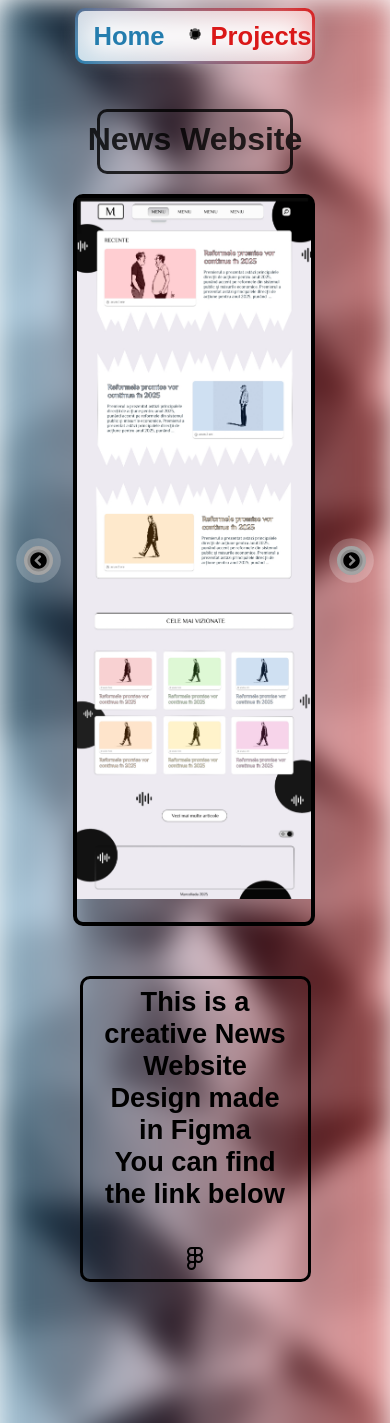
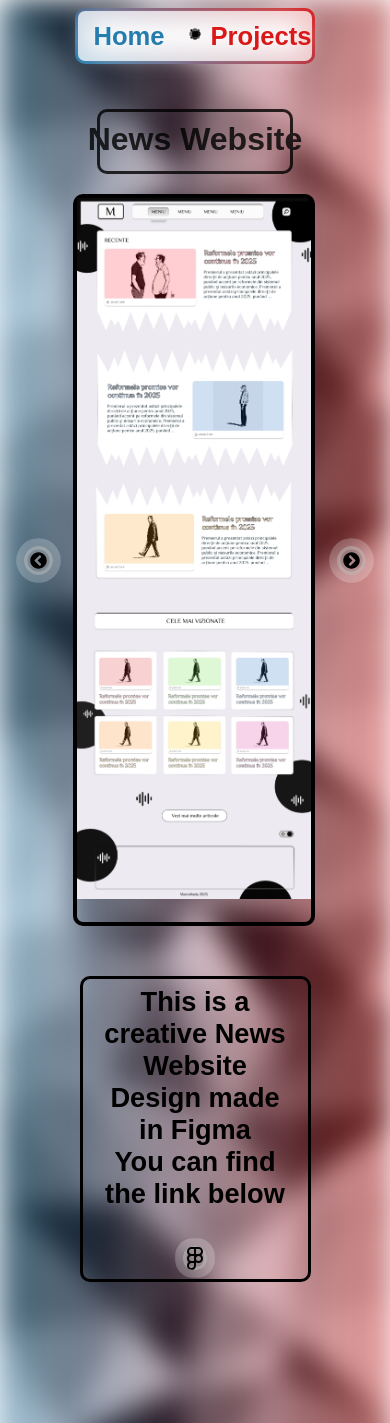
Before and after one commit to Roxxanar/PortofolioNextJs, a Next.js app: page /uiux in a window 390 px wide. Shown: the top 1423 px of the page. Built offline with nearby package versions, Linux system fonts and the light colour scheme; a web font is replaced by a local one.

Commit message:
changes9

```diff
--- a/src/app/drawings/drawings.module.css
+++ b/src/app/drawings/drawings.module.css
@@ -1,5 +1,3 @@
-
-
 .backgroundsvg {
   margin: 0;
   position: absolute;
@@ -82,8 +80,6 @@
 
   background: conic-gradient(rgba(255, 255, 255, 0.75) 0 0) padding-box,
     var(--grad) border-box;
-
-
 }
 
 .navbar::before {
@@ -117,8 +113,7 @@
   display: flex;
   width: 30vw;
   justify-content: center;
- gap:20px;
-
+  gap: 20px;
 }
 
 .hoveronphoto p {
@@ -129,27 +124,72 @@ text-align: center;
 
   -webkit-background-clip: text;
   -webkit-text-fill-color: transparent;
-
 }
-
 
 .pdf {
   margin-top: 60px;
-    width:80%;
+  width: 80%;
   height: auto;
-
 }
 
 .pdfstyle {
-
-
-
   border: 4px solid black;
   border-radius: 20px;
-
-
 }
 
+/* Declate color shifting animation */
+@keyframes colorShift {
+  0%,
+  100% {
+    background: #cdcdcd;
+  }
+  33% {
+    background: #acacac;
+  }
+  66% {
+    background: transparent;
+  }
+}
+
+/* Declare border pulse animation */
+@keyframes borderPulse {
+  0% {
+    box-shadow: inset 0px 0px 0px 5px rgba(255, 255, 255, 0.4),
+      0px 0px 0px 0px rgba(255, 255, 255, 1);
+  }
+  100% {
+    box-shadow: inset 0px 0px 0px 3px rgba(237, 237, 237, 0.2),
+      0px 0px 0px 10px rgba(255, 255, 255, 0);
+  }
+}
+
+/* Declare shine on hover animation */
+@keyframes hoverShine {
+  0% {
+    background-image: linear-gradient(
+      135deg,
+      rgba(255, 255, 255, 0.4) 0%,
+      rgba(255, 255, 255, 0) 50%,
+      rgba(255, 255, 255, 0) 100%
+    );
+  }
+  50% {
+    background-image: linear-gradient(
+      135deg,
+      rgba(255, 255, 255, 0) 0%,
+      rgba(255, 255, 255, 0.4) 50%,
+      rgba(255, 255, 255, 0) 100%
+    );
+  }
+  100% {
+    background-image: linear-gradient(
+      135deg,
+      rgba(255, 255, 255, 0) 0%,
+      rgba(255, 255, 255, 0) 50%,
+      rgba(255, 255, 255, 0.4) 100%
+    );
+  }
+}
 
 /* From Uiverse.io by IWhat1 */
 .container_card {
@@ -177,6 +217,9 @@ border-radius: 20px;
   position: relative;
   transition: transform 1500ms;
   transform-style: preserve-3d;
+
+  border-radius: 20px;
+  animation: borderPulse 1s infinite ease-out, colorShift 10s infinite ease-in;
 }
 
 @media (min-width: 1300px) {
@@ -252,9 +295,7 @@ border-radius: 20px;
 }
 
 @media (max-width: 800px) {
-
   .analyze {
-
     display: none;
   }
 }
@@ -288,9 +329,6 @@ border-radius: 20px;
     font-size: 1.5rem;
   }
 }
-
-
-
 
 /* From Uiverse.io by elijahgummer */
 .analyze svg path.stick {
--- a/src/app/programming/programming.module.css
+++ b/src/app/programming/programming.module.css
@@ -555,6 +555,60 @@
   }
 }
 
+
+.link {
+
+  border-radius: 20px;
+  animation: borderPulse 1s infinite ease-out,
+  colorShift 10s infinite ease-in;
+}
+
+
+/* Declate color shifting animation */
+@keyframes colorShift {
+	0%, 100% {
+			background: #cdcdcd;
+	}
+	33% {
+		background: #acacac;
+	}
+	66%{
+		background: transparent;
+	}
+}
+
+/* Declare border pulse animation */
+@keyframes borderPulse {
+  0% {
+    box-shadow: inset 0px 0px 0px 5px rgba(255, 255, 255,.4), 0px 0px 0px 0px rgba(255,255,255,1);
+  }
+  100% {
+    box-shadow: inset 0px 0px 0px 3px rgba(237, 237, 237, 0.2), 0px 0px 0px 10px rgba(255, 255, 255, 0);
+  }
+}
+
+/* Declare shine on hover animation */
+@keyframes hoverShine {
+	0%{
+		background-image: linear-gradient(135deg, rgba(255,255,255,.4) 0%, rgba(255,255,255,0) 50%, rgba(255,255,255,0) 100%);
+	}
+	50%{
+		background-image: linear-gradient(135deg, rgba(255,255,255,0) 0%, rgba(255,255,255,.4) 50%, rgba(255,255,255,0) 100%);
+	}
+	100%{
+		background-image: linear-gradient(135deg, rgba(255,255,255,0) 0%, rgba(255,255,255,0) 50%, rgba(255,255,255,.4) 100%);
+	}
+}
+
+
+
+
+
+
+
+
+
+
 @media (max-width: 1200px) {
   .text_tooltip {
     display: none;
--- a/src/app/uiux/page.tsx
+++ b/src/app/uiux/page.tsx
@@ -227,7 +227,7 @@ export default function Uiux() {
   <Link
   href="https://www.figma.com/design/SLIUR2O2EosNNjqKjdyQRO/News-Website?node-id=0-1&p=f&t=zvjEGdaWRwrmJmuR-0">
   <div className={styles.figmaborder}>
-  <Image
+  <Image  className={styles.link}
                   aria-hidden
                   src="/figma.png"
                   alt="Globe icon"
--- a/src/app/uiux/uiux.module.css
+++ b/src/app/uiux/uiux.module.css
@@ -172,6 +172,9 @@
     padding-left: 10.5px;
     padding-right: 10px;
     padding-top: 8px;
+
+    animation: borderPulse 1s infinite ease-out,
+    colorShift 10s infinite ease-in;
   }
 
 
@@ -298,6 +301,8 @@ border-top-right-radius: 10px;
 
   }
 
+
+
 }
 
 @media (max-width: 500px) {
@@ -327,7 +332,19 @@ border-top-right-radius: 10px;
   .figmaborder {
 
     border:none;
+    animation: none;
   }
+
+
+
+  .link {
+
+    border-radius: 10px;
+    animation: borderPulse 1s infinite ease-out,
+    colorShift 10s infinite ease-in;
+  }
+
+
 }
 
 /* Option 2: If you want to center the entire gallery setup more compactly */
@@ -380,6 +397,8 @@ height: 29px;
 }
 
 
+
+
 /* Continue animation and add shine on hover */
 .container2 button:hover,
 .container2 button:focus {
@@ -389,13 +408,13 @@ height: 29px;
 /* Declate color shifting animation */
 @keyframes colorShift {
 	0%, 100% {
-			background: #fdfdfd;
+			background: #cdcdcd;
 	}
 	33% {
 		background: #acacac;
 	}
 	66%{
-		background: #6f6f6f;
+		background: transparent;
 	}
 }
 
```
Also changed, not shown: src/app/programming/page.tsx (+6 -6 lines). Lines whose indentation alone changed are shown as unchanged.
